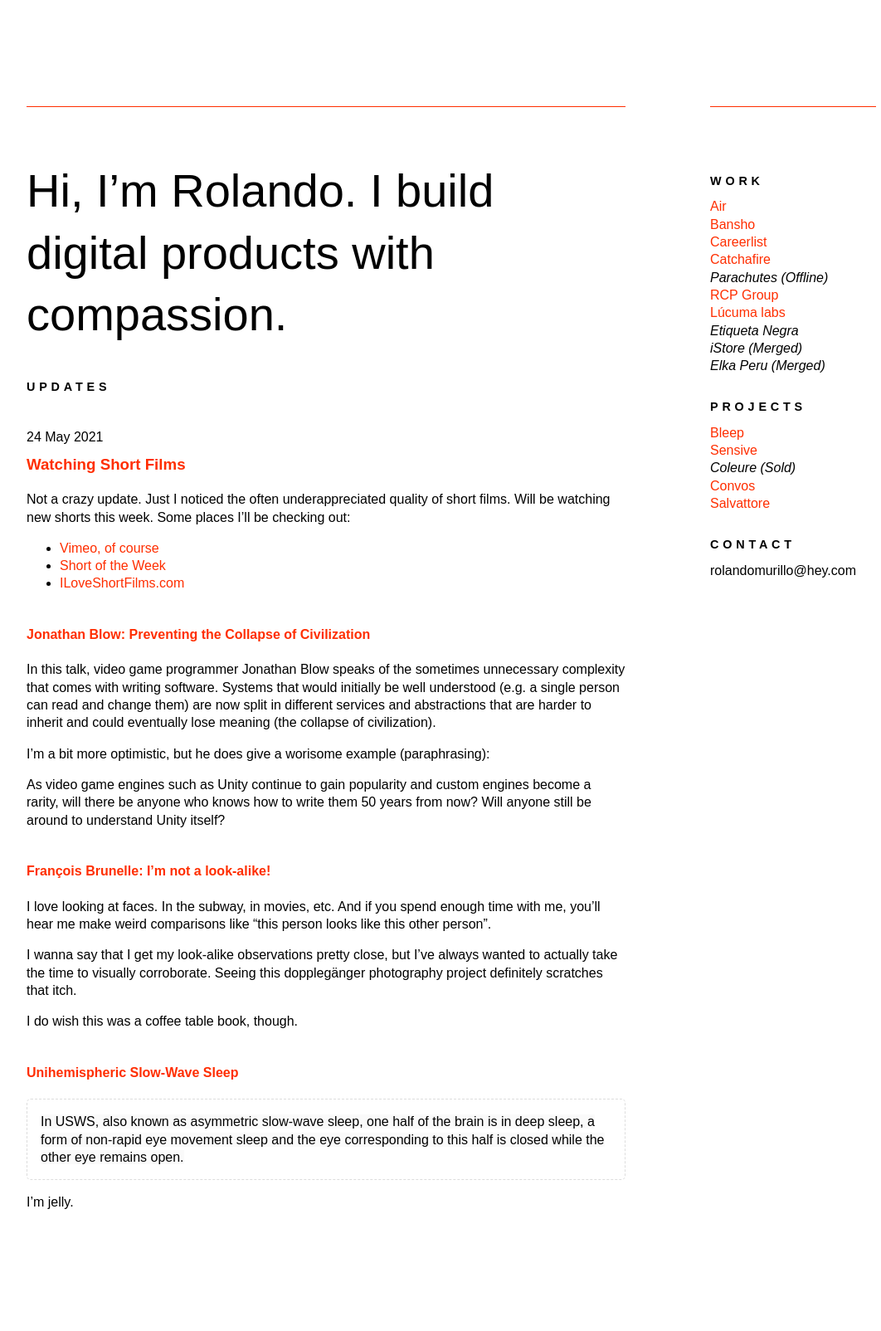
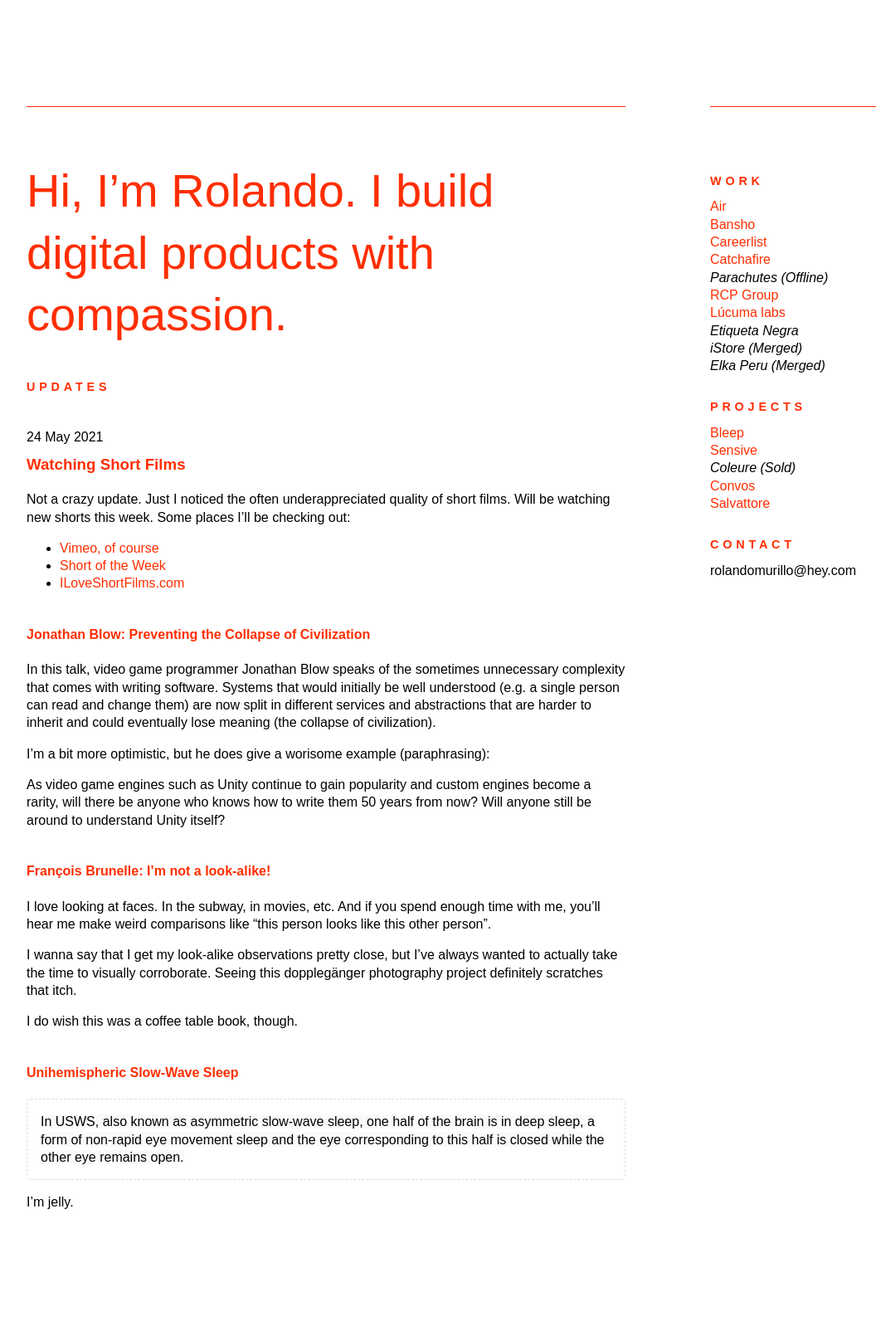
Before and after one commit to rnmp/rnmp.github.io, a Jekyll site: the page built from index.html, in a window 1280 px wide. Shown: the whole page at 83% size, without its empty margins (96-1158 px from the left). Built offline with Jekyll 4.4.1, drawn with Linux system fonts in a browser that asks for light colours; some web fonts are replaced.

Commit message:
Play with red

```diff
--- a/index.html
+++ b/index.html
@@ -4,12 +4,20 @@ layout: default
 
 <main class="hairline">
   <header>
-    <h1 class="site-blurb">Hi, I’m Rolando. I build digital products with
-      compassion.</h1>
+    <h1 class="site-blurb">Hi, I’m Rolando. I build digital products with compassion.</h1>
   </header>
   <section>
     <header class="small-caps">Updates</header>
     {% for post in site.posts limit:10 %}
+      {% comment %}
+        TODO: Decide whether this makes sense
+        {% capture day %}{{ post.date | date: '%m%d%Y' }}{% endcapture %}
+        {% capture nday %}{{ post.next.date | date: '%m%d%Y' }}{% endcapture %}
+
+        {% if day != nday %}
+            <h5 class="date">{{ post.date | date: "%A, %B %e, %Y" }}</h5>
+        {% endif %}
+      {% endcomment%}
       <article style="margin-top: 40px">
         {% if post.link %}
           <h4 style="margin-top: 10px"><a href="{{ post.link }}" target="_blank">{{ post.title }}</a></h4>
--- a/site.css
+++ b/site.css
@@ -29,9 +29,9 @@ a[href] {
   color: #ff2e00;
   text-decoration: none;
 }
-a[href]:visited {
-  color: #999;
-}
+/* a[href]:visited { */
+/*   color: #999; */
+/* } */
 
 a[href]:hover {
   background: #ff2e00;
@@ -39,6 +39,7 @@ a[href]:hover {
 }
 
 .small-caps {
+  color: #ff2e00;
   font-weight: bold;
   letter-spacing: 0.333333em;
   text-transform: uppercase;
@@ -63,6 +64,7 @@ header {
   flex-direction: column;
 }
 .site-blurb {
+  color: #ff2e00;
   margin-top: 0;
   font-size: 1.5rem;
   font-weight: normal;
```
